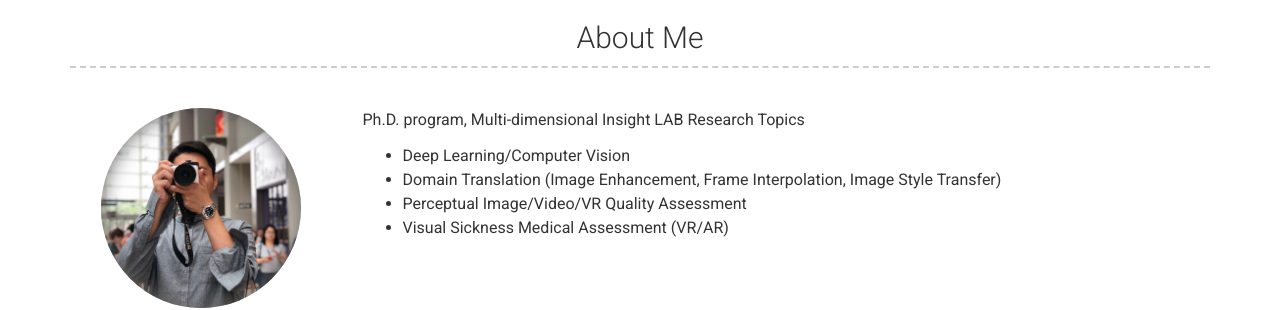
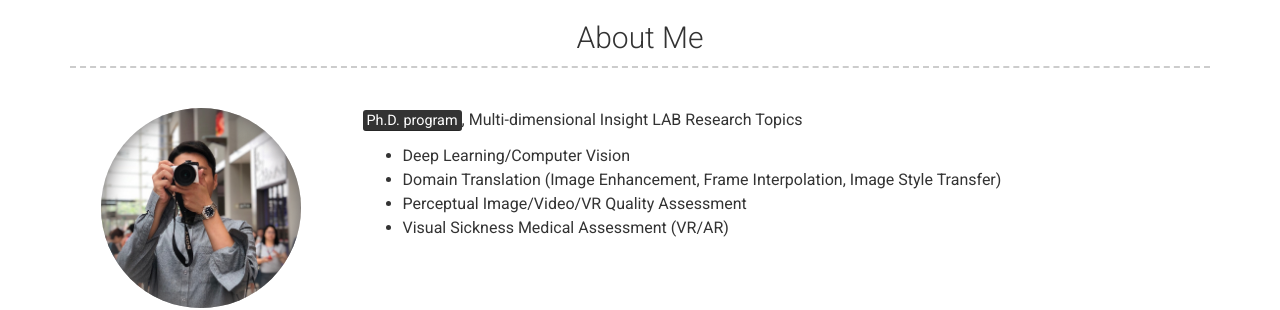
Before and after one commit to woojaekim/woojaekim.github.io, a Jekyll site: the page built from index.md, in a window 1280 px wide. Shown: the part 181-491 px from the top of the page. Built offline with Jekyll 4.4.1, drawn with Linux system fonts in a browser that asks for light colours; nearby versions of some CDN libraries.

```diff
--- a/_config.yml
+++ b/_config.yml
@@ -27,7 +27,7 @@ linkedin_username: woojae-kim-266729178
 # about_title: About Me (Use this to override about section title)
 about_profile_image: images/profile.jpg
 about_content: | # this will include new lines to allow paragraphs
-  Ph.D. program, Multi-dimensional Insight LAB
+  <mark>Ph.D. program</mark>, Multi-dimensional Insight LAB
   Research Topics
   - Deep Learning/Computer Vision
   - Domain Translation (Image Enhancement, Frame Interpolation, Image Style Transfer)
```
